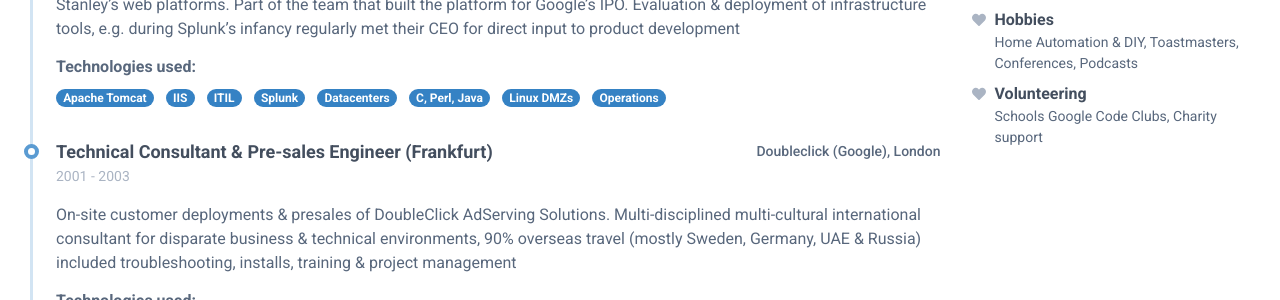
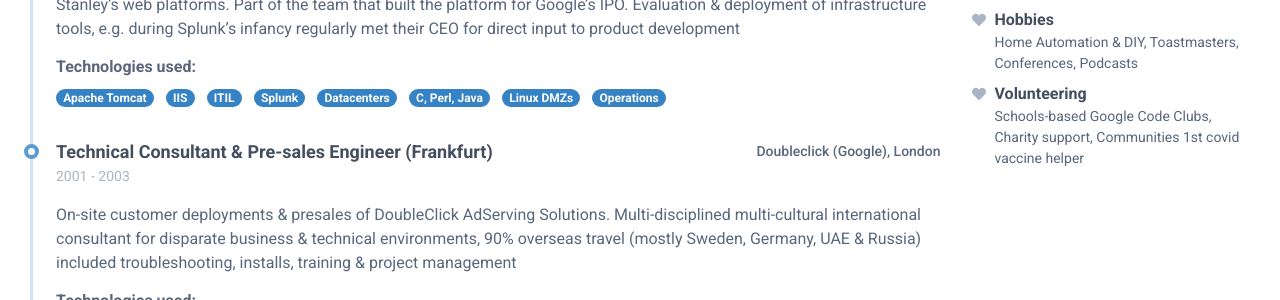
Before and after one commit to Hamy200/resume, a Jekyll site: the page built from index.markdown, in a window 1280 px wide. Shown: the part 1363-1663 px from the top of the page. Built offline with Jekyll 4.4.1, drawn with Linux system fonts in a browser that asks for light colours; nearby versions of some CDN libraries.

Commit message:
Update data.yml

```diff
--- a/_data/data.yml
+++ b/_data/data.yml
@@ -129,7 +129,7 @@ awards:
        Home Automation & DIY, Toastmasters, Conferences, Podcasts
   - name: Volunteering
     description: |
-       Schools Google Code Clubs, Charity support
+       Schools-based Google Code Clubs, Charity support, Communities 1st covid vaccine helper
 
 #interests:
 #  - name: Health - Kung Fu, Tai Chi, Callisthenics
```
